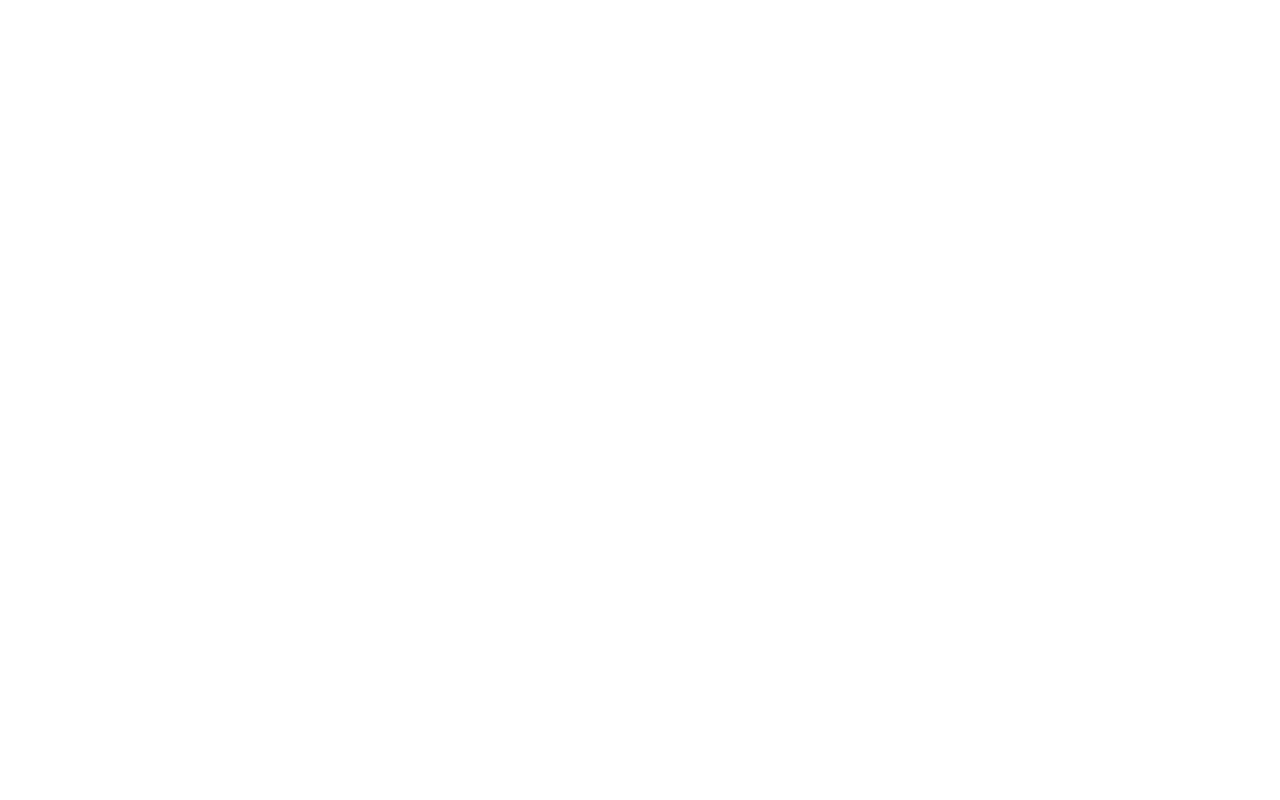
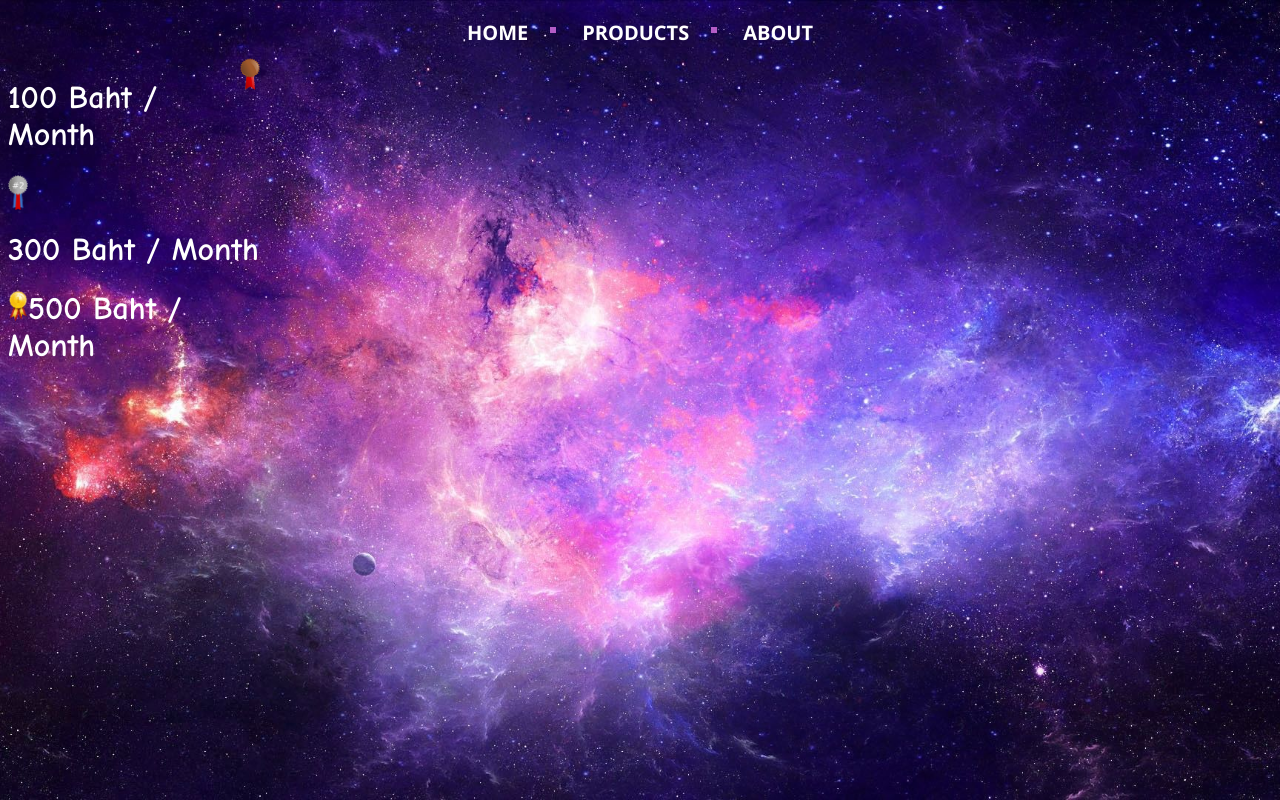
Before and after one commit to Joecano/isvpn, a plain HTML site: page products.html in a window 1280 px wide. Drawn offline with nearby package versions, Linux system fonts and the light colour scheme.

Commit message:
Crappy_products_page

```diff
--- a/css.css
+++ b/css.css
@@ -148,3 +148,15 @@ html {
 	font-family:'Open Sans';
 	padding:2em;
 }
+.shit {
+    display:inline-block;
+    float:left;
+}
+#price {
+    font-family:Comic Sans MS;
+    color: white;
+}
+#pic {
+    width:20px;
+    height:auto;
+}
--- a/products.html
+++ b/products.html
@@ -0,0 +1,25 @@
+<html>
+<head>
+<link rel="icon"
+      type="image/png"  href="https://upload.wikimedia.org/wikipedia/en/thumb/9/93/Pittsburgh_Panthers_Alternate_Logo.svg/150px-Pittsburgh_Panthers_Alternate_Logo.svg.png">
+	<title>PRODUCTS</title>
+	<link rel="stylesheet" href="css.css" type="text/css">
+</head>
+<body>
+	<div id='cssmenu'>
+	<ul>
+	   <li class='active'><a href='index.html'><span>Home</span></a></li>
+	   <li><a href='products.html'><span>Products</span></a></li>
+	   <li class='last'><a href='about.html'><span>About</span></a></li>
+	</ul>
+	</div>
+    <div class="shit">
+        <img id="pic" style="float:right;" src="bronze.png"/>
+        <h1 id="price">100 Baht / Month</h1>
+        <img id="pic" style="float:center;" src="silver.png"/>
+        <h1 id="price">300 Baht / Month</h1>
+        <img id="pic" style="float:left;" src="gold.png"/>
+        <h1 id="price">500 Baht / Month</h1>
+    </div>
+</body>
+</html>
```
Also changed, not shown: about.html (+1 -1 lines), bronze.png (added), gold.png (added), silver.png (added).
